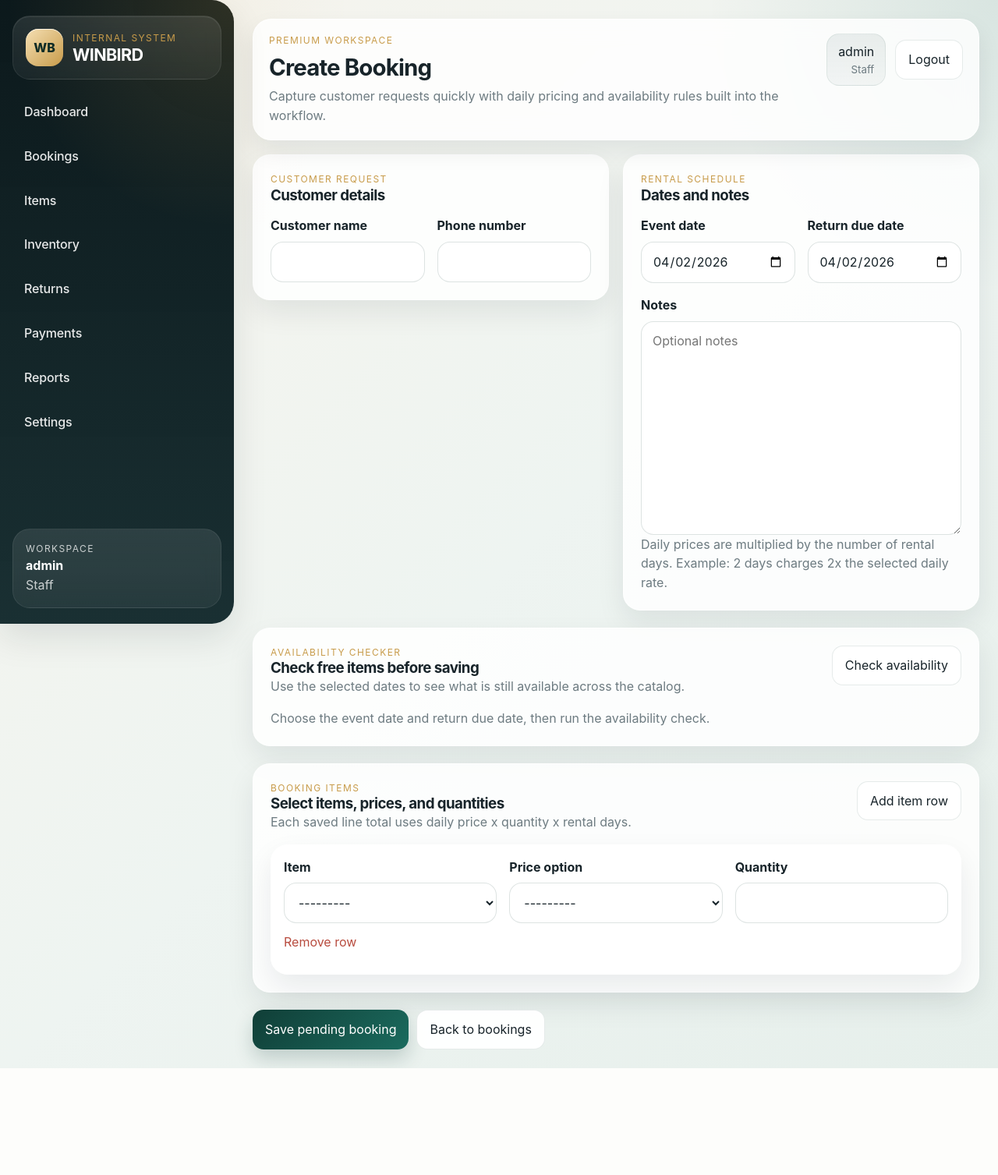
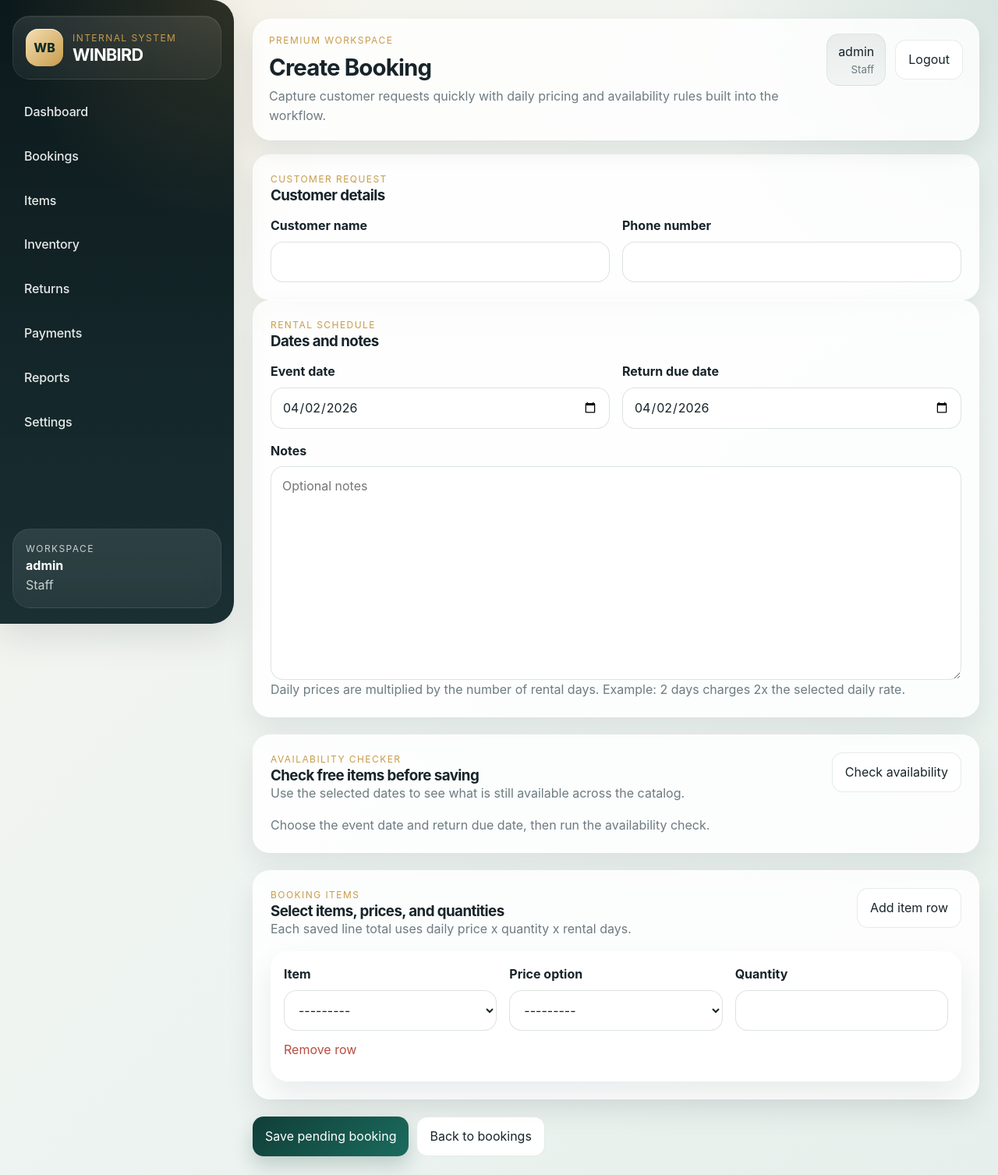
Before and after one commit to ademenakelvin/winbird-ent-, a Django app: page /bookings/add/ in a window 1280 px wide. Shown: the whole page at 78% size. Before the commit the page ends 1370 px from the top, so only its background shows below. Run offline with Django 5.2, Linux system fonts and the light colour scheme; a user stored in the database is signed in; tables that the repository leaves empty hold one stand-in row (values such as "Sample post"); data that the repository does not hold is empty.

Commit message:
Update booking_form.html

```diff
--- a/WINBIRD ENT/templates/rentals/booking_form.html
+++ b/WINBIRD ENT/templates/rentals/booking_form.html
@@ -5,13 +5,18 @@
 {% block page_intro %}Capture customer requests quickly with daily pricing and availability rules built into the workflow.{% endblock %}
 
 {% block content %}
-<form method="post" class="stacked-form">
+<form method="post" class="stacked-form booking-form-page">
     {% csrf_token %}
+
     {% if form.non_field_errors %}
         <div class="form-errors">{{ form.non_field_errors }}</div>
     {% endif %}
 
-    <section class="content-grid two-column">
+    {% if item_formset.non_form_errors %}
+        <div class="form-errors">{{ item_formset.non_form_errors }}</div>
+    {% endif %}
+
+    <section class="booking-top-sections">
         <article class="panel-card">
             <div class="panel-head">
                 <div>
@@ -19,16 +24,22 @@
                     <h3>Customer details</h3>
                 </div>
             </div>
+
             <div class="field-grid">
                 <div class="field-group">
                     <label for="{{ form.customer_name.id_for_label }}">Customer name</label>
                     {{ form.customer_name }}
-                    {% if form.customer_name.errors %}<div class="field-error">{{ form.customer_name.errors|join:", " }}</div>{% endif %}
+                    {% if form.customer_name.errors %}
+                        <div class="field-error">{{ form.customer_name.errors|join:", " }}</div>
+                    {% endif %}
                 </div>
+
                 <div class="field-group">
                     <label for="{{ form.customer_phone.id_for_label }}">Phone number</label>
                     {{ form.customer_phone }}
-                    {% if form.customer_phone.errors %}<div class="field-error">{{ form.customer_phone.errors|join:", " }}</div>{% endif %}
+                    {% if form.customer_phone.errors %}
+                        <div class="field-error">{{ form.customer_phone.errors|join:", " }}</div>
+                    {% endif %}
                 </div>
             </div>
         </article>
@@ -40,79 +51,106 @@
                     <h3>Dates and notes</h3>
                 </div>
             </div>
+
             <div class="field-grid">
                 <div class="field-group">
                     <label for="{{ form.event_date.id_for_label }}">Event date</label>
                     {{ form.event_date }}
-                    {% if form.event_date.errors %}<div class="field-error">{{ form.event_date.errors|join:", " }}</div>{% endif %}
+                    {% if form.event_date.errors %}
+                        <div class="field-error">{{ form.event_date.errors|join:", " }}</div>
+                    {% endif %}
                 </div>
+
                 <div class="field-group">
                     <label for="{{ form.return_due_date.id_for_label }}">Return due date</label>
                     {{ form.return_due_date }}
-                    {% if form.return_due_date.errors %}<div class="field-error">{{ form.return_due_date.errors|join:", " }}</div>{% endif %}
+                    {% if form.return_due_date.errors %}
+                        <div class="field-error">{{ form.return_due_date.errors|join:", " }}</div>
+                    {% endif %}
                 </div>
+
                 <div class="field-group full-span">
                     <label for="{{ form.notes.id_for_label }}">Notes</label>
                     {{ form.notes }}
-                    {% if form.notes.errors %}<div class="field-error">{{ form.notes.errors|join:", " }}</div>{% endif %}
+                    {% if form.notes.errors %}
+                        <div class="field-error">{{ form.notes.errors|join:", " }}</div>
+                    {% endif %}
                 </div>
             </div>
-            <p class="muted-copy">Daily prices are multiplied by the number of rental days. Example: 2 days charges 2x the selected daily rate.</p>
+
+            <p class="muted-copy">
+                Daily prices are multiplied by the number of rental days. Example: 2 days charges 2x the selected daily rate.
+            </p>
         </article>
     </section>
 
     <section class="panel-card availability-panel" data-availability-checker data-url="{% url 'booking-availability' %}">
-        <div class="panel-head">
+        <div class="panel-head booking-panel-head">
             <div>
                 <p class="eyebrow">Availability checker</p>
                 <h3>Check free items before saving</h3>
-                <p class="muted-copy muted-copy-dark">Use the selected dates to see what is still available across the catalog.</p>
+                <p class="muted-copy muted-copy-dark">
+                    Use the selected dates to see what is still available across the catalog.
+                </p>
             </div>
             <button type="button" class="secondary-btn" data-check-availability>Check availability</button>
         </div>
+
         <div class="availability-feedback muted-copy-dark" data-availability-feedback>
             Choose the event date and return due date, then run the availability check.
         </div>
+
         <div class="availability-results" data-availability-results></div>
     </section>
 
-    <section class="panel-card">
-        <div class="panel-head">
+    <section class="panel-card booking-items-panel">
+        <div class="panel-head booking-panel-head">
             <div>
                 <p class="eyebrow">Booking items</p>
                 <h3>Select items, prices, and quantities</h3>
-                <p class="muted-copy muted-copy-dark">Each saved line total uses daily price x quantity x rental days.</p>
+                <p class="muted-copy muted-copy-dark">
+                    Each saved line total uses daily price x quantity x rental days.
+                </p>
             </div>
             <button type="button" class="secondary-btn" data-add-form>Add item row</button>
         </div>
 
-        {% if item_formset.non_form_errors %}
-            <div class="form-errors">{{ item_formset.non_form_errors }}</div>
-        {% endif %}
-
         <div class="formset-block" data-formset data-prefix="{{ item_formset.prefix }}">
             {{ item_formset.management_form }}
+
             <div data-formset-forms>
                 {% for item_form in item_formset %}
                     <div class="formset-row">
-                        {% for hidden in item_form.hidden_fields %}{{ hidden }}{% endfor %}
-                        <div class="field-grid three-up">
+                        {% for hidden in item_form.hidden_fields %}
+                            {{ hidden }}
+                        {% endfor %}
+
+                        <div class="field-grid three-up booking-item-grid">
                             <div class="field-group">
                                 <label for="{{ item_form.rental_item.id_for_label }}">Item</label>
                                 {{ item_form.rental_item }}
-                                {% if item_form.rental_item.errors %}<div class="field-error">{{ item_form.rental_item.errors|join:", " }}</div>{% endif %}
+                                {% if item_form.rental_item.errors %}
+                                    <div class="field-error">{{ item_form.rental_item.errors|join:", " }}</div>
+                                {% endif %}
                             </div>
+
                             <div class="field-group">
                                 <label for="{{ item_form.price_option.id_for_label }}">Price option</label>
                                 {{ item_form.price_option }}
-                                {% if item_form.price_option.errors %}<div class="field-error">{{ item_form.price_option.errors|join:", " }}</div>{% endif %}
+                                {% if item_form.price_option.errors %}
+                                    <div class="field-error">{{ item_form.price_option.errors|join:", " }}</div>
+                                {% endif %}
                             </div>
+
                             <div class="field-group">
                                 <label for="{{ item_form.quantity.id_for_label }}">Quantity</label>
                                 {{ item_form.quantity }}
-                                {% if item_form.quantity.errors %}<div class="field-error">{{ item_form.quantity.errors|join:", " }}</div>{% endif %}
+                                {% if item_form.quantity.errors %}
+                                    <div class="field-error">{{ item_form.quantity.errors|join:", " }}</div>
+                                {% endif %}
                             </div>
                         </div>
+
                         <div class="row-actions">
                             <div class="visually-hidden">{{ item_form.DELETE }}</div>
                             <button type="button" class="text-btn" data-remove-form>Remove row</button>
@@ -123,21 +161,27 @@
 
             <template data-empty-form>
                 <div class="formset-row">
-                    {% for hidden in item_formset.empty_form.hidden_fields %}{{ hidden }}{% endfor %}
-                    <div class="field-grid three-up">
+                    {% for hidden in item_formset.empty_form.hidden_fields %}
+                        {{ hidden }}
+                    {% endfor %}
+
+                    <div class="field-grid three-up booking-item-grid">
                         <div class="field-group">
                             <label for="{{ item_formset.empty_form.rental_item.id_for_label }}">Item</label>
                             {{ item_formset.empty_form.rental_item }}
                         </div>
+
                         <div class="field-group">
                             <label for="{{ item_formset.empty_form.price_option.id_for_label }}">Price option</label>
                             {{ item_formset.empty_form.price_option }}
                         </div>
+
                         <div class="field-group">
                             <label for="{{ item_formset.empty_form.quantity.id_for_label }}">Quantity</label>
                             {{ item_formset.empty_form.quantity }}
                         </div>
                     </div>
+
                     <div class="row-actions">
                         <div class="visually-hidden">{{ item_formset.empty_form.DELETE }}</div>
                         <button type="button" class="text-btn" data-remove-form>Remove row</button>
```
